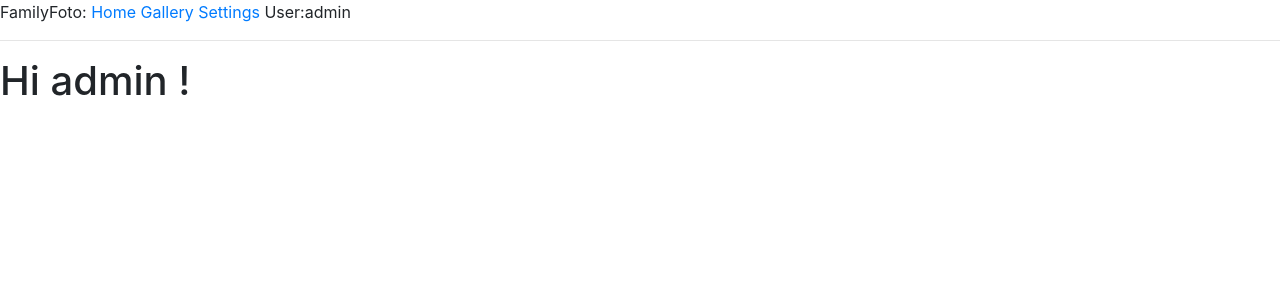
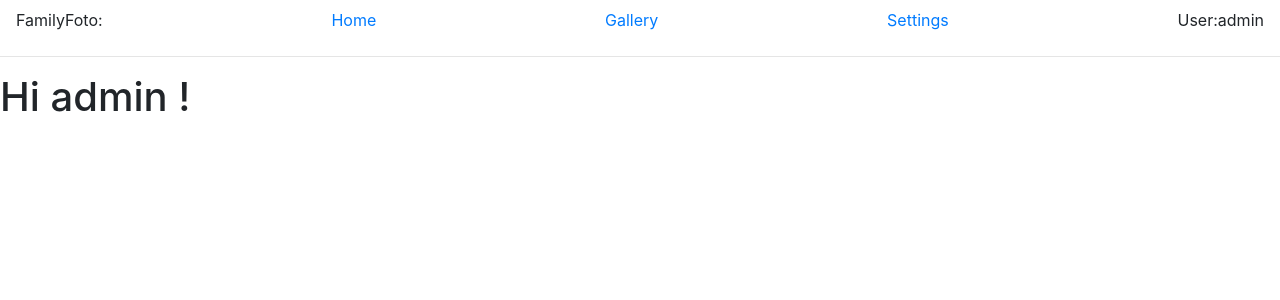
Before and after one commit to Segelzwerg/FamilyFoto, a Flask app: page / in a window 1280 px wide. Shown: the top 300 px of the page. Run offline with Flask 2, Linux system fonts and the light colour scheme; a user stored in the database is signed in; tables that the repository leaves empty hold one stand-in row (values such as "Sample post"); some libraries are stand-ins or nearby versions.

Commit message:
ADD: navbar class to navbar

```diff
--- a/templates/base.html
+++ b/templates/base.html
@@ -15,7 +15,7 @@
 
 </head>
 <body>
-<div>FamilyFoto: <a href="/index">Home</a> <a href="/gallery">Gallery</a> <a
+<div class="navbar">FamilyFoto: <a href="/index">Home</a> <a href="/gallery">Gallery</a> <a
         href="/settings">Settings</a>
     {% if user is defined %}
         User:{{ user.username }}
```
